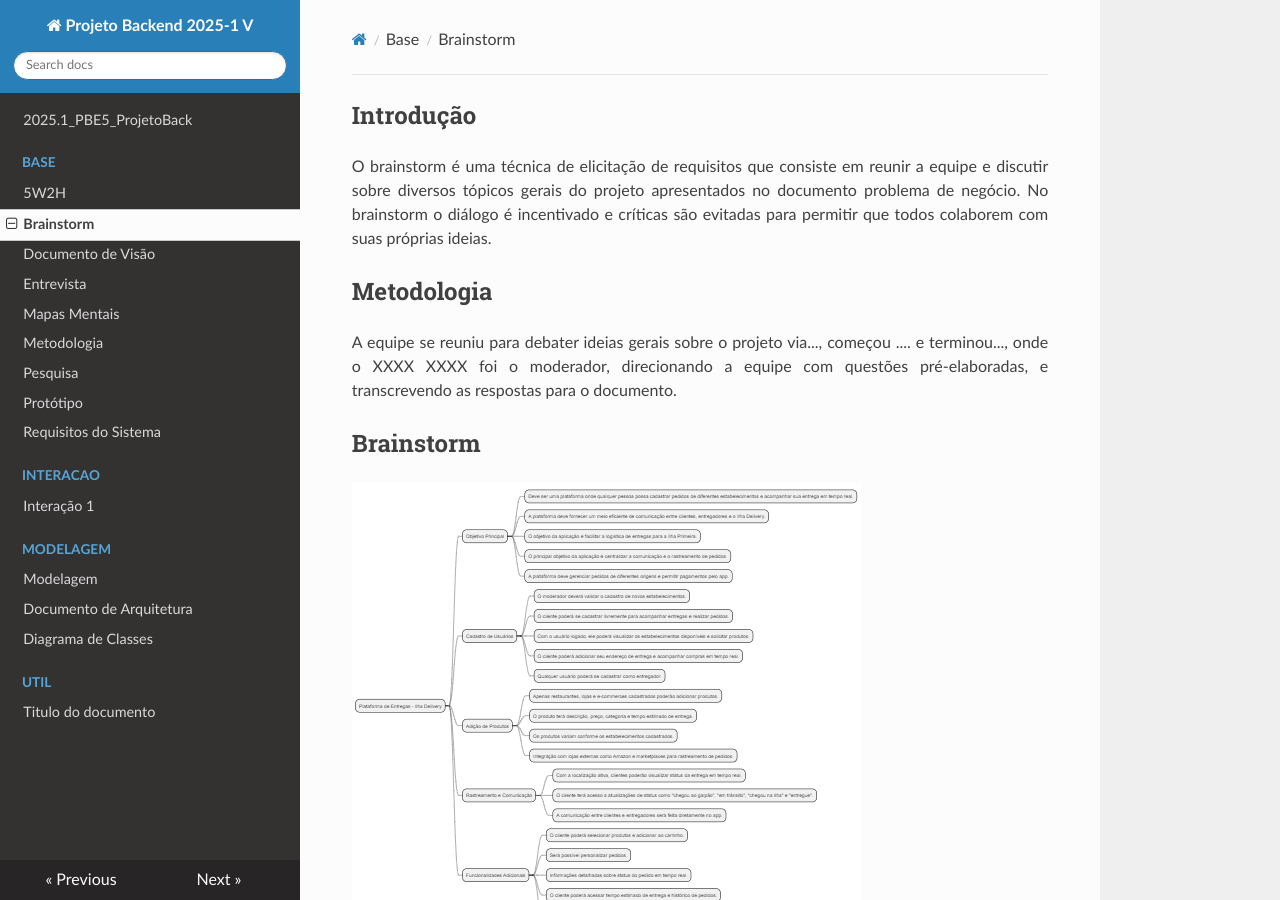
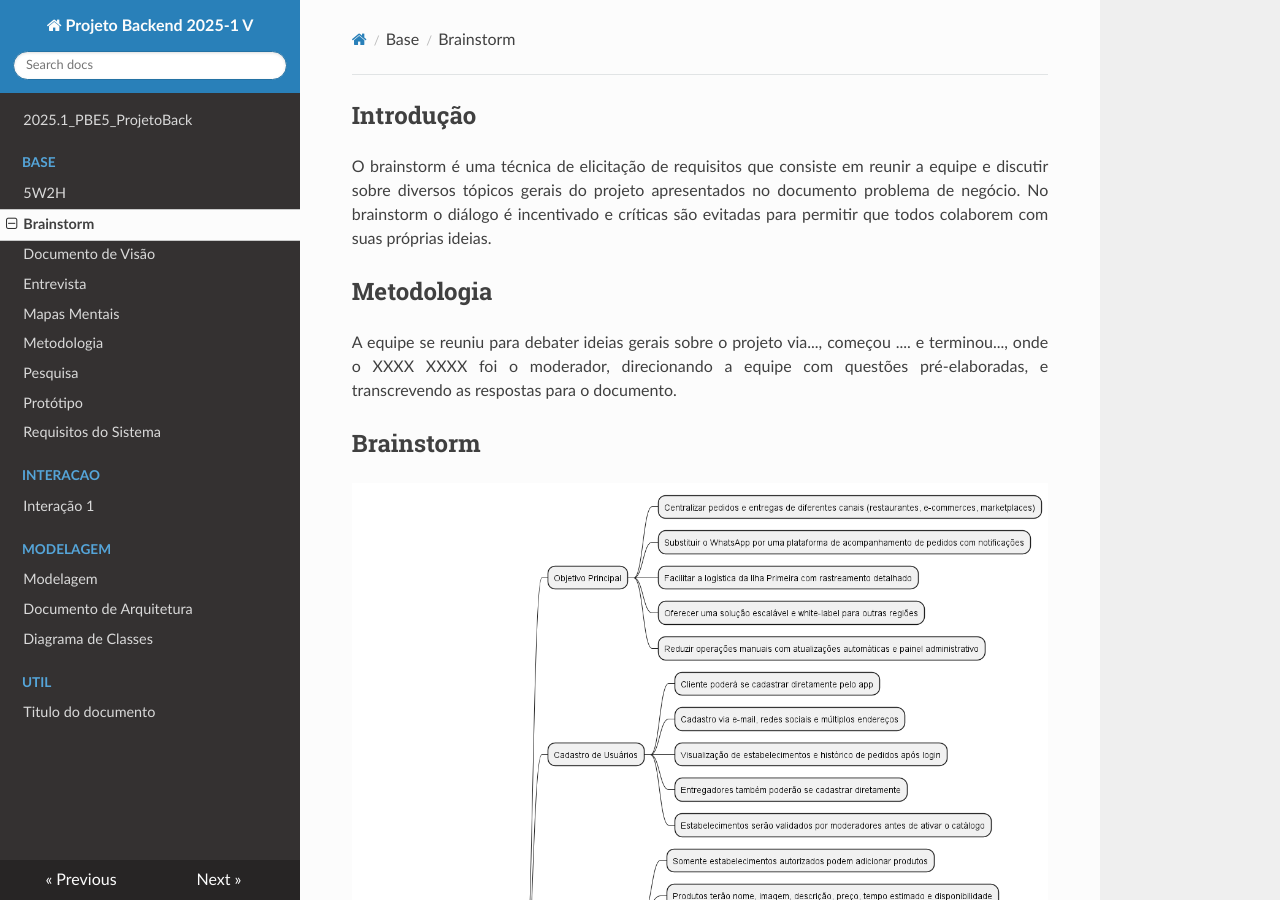
Before and after one commit to Projetos-de-Extensao/PBE_25.1_8001_V, an MkDocs documentation site: the page built from docs/base/Brainstorm.md, in a window 1280 px wide and 900 px high. Built offline with MkDocs 1.6.1, drawn with Linux system fonts in a browser that asks for light colours; nearby versions of some CDN libraries.

Commit message:
Update Brainstorm.md

```diff
--- a/docs/base/Brainstorm.md
+++ b/docs/base/Brainstorm.md
@@ -15,7 +15,7 @@ A equipe se reuniu para debater ideias gerais sobre o projeto via..., começou .
 
 ## Brainstorm
 
-![Mapa Mental](https://github.com/Projetos-de-Extensao/PBE_25.1_8001_V/blob/main/docs/assets/Mapas%20Mentais/mapaMental.png)
+![Mapa Mental](https://github.com/Projetos-de-Extensao/PBE_25.1_8001_V/blob/main/docs/assets/Mapas%20Mentais/mapaMental2.png)
 
 
 ## **Versão 1.0**
```
